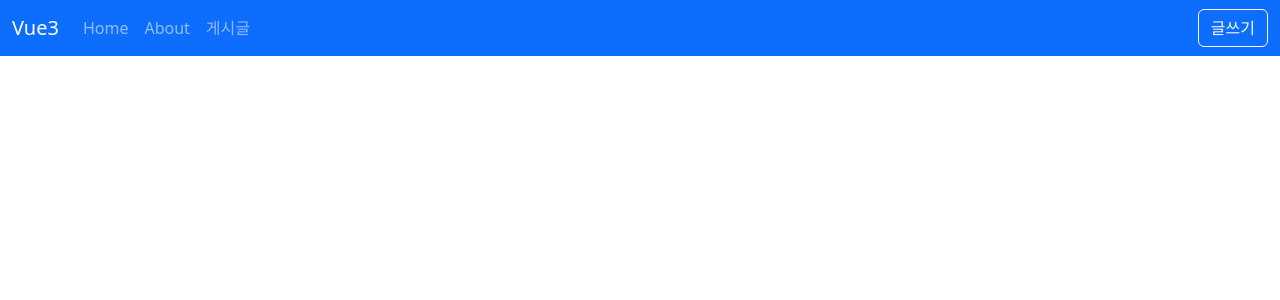
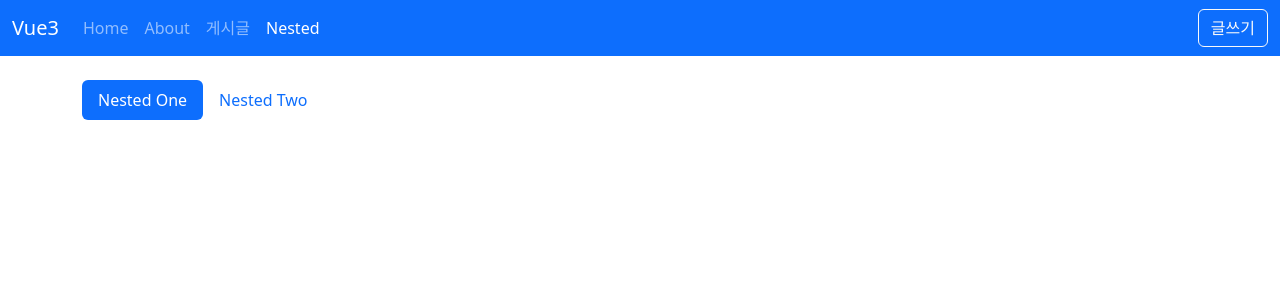
Before and after one commit to sybaek0725/vue3-posts, a Vue app: page /nested in a window 1280 px wide. Shown: the top 300 px of the page. Built offline with nearby package versions, Linux system fonts and the light colour scheme.

Commit message:
Vue Router 학습 : 404 Not Found & 중첩 라우트 적용
- 404 Not Found Route

```diff
--- a/src/layouts/TheHeader.vue
+++ b/src/layouts/TheHeader.vue
@@ -14,10 +14,7 @@
                 >
                     <span class="navbar-toggler-icon"></span>
                 </button>
-				<div
-					class="collapse navbar-collapse"
-					id="navbarSupportedContent"
-				>
+                <div class="collapse navbar-collapse" id="navbarSupportedContent">
                     <ul class="navbar-nav me-auto">
                         <li class="nav-item">
                             <RouterLink
@@ -29,28 +26,23 @@
                             >
                         </li>
                         <li class="nav-item">
-							<RouterLink
-								to="/about"
-								class="nav-link"
-								active-class="active"
+                            <RouterLink to="/about" class="nav-link" active-class="active"
                                 >About</RouterLink
                             >
                         </li>
                         <li class="nav-item">
-							<RouterLink
-								to="/posts"
-								class="nav-link"
-								active-class="active"
+                            <RouterLink to="/posts" class="nav-link" active-class="active"
                                 >게시글</RouterLink
+                            >
+                        </li>
+                        <li class="nav-item">
+                            <RouterLink to="/nested" class="nav-link" active-class="active"
+                                >Nested</RouterLink
                             >
                         </li>
                     </ul>
                     <div class="d-flex" role="search">
-						<button
-							class="btn btn-outline-light"
-							type="button"
-							@click="goPage"
-						>
+                        <button class="btn btn-outline-light" type="button" @click="goPage">
                             글쓰기
                         </button>
                     </div>
@@ -61,14 +53,14 @@
 </template>
 
 <script setup>
-import { useRouter } from 'vue-router';
+import { useRouter } from 'vue-router'
 
-const router = useRouter();
+const router = useRouter()
 const goPage = () => {
     router.push({
-		name: 'PostCreate',
-	});
-};
+        name: 'PostCreate'
+    })
+}
 </script>
 
 <style lang="scss" scoped></style>
--- a/src/router/index.js
+++ b/src/router/index.js
@@ -1,49 +1,61 @@
-import { createRouter, createWebHistory } from 'vue-router';
-import HomeView from '@/views/HomeView.vue';
-import AboutView from '@/views/AboutView.vue';
-import PostCreateView from '@/views/posts/PostCreateView.vue';
-import PostDetailView from '@/views/posts/PostDetailView.vue';
-import PostListView from '@/views/posts/PostListView.vue';
-import PostEditView from '@/views/posts/PostEditView.vue';
+import { createRouter, createWebHistory } from 'vue-router'
+import HomeView from '@/views/HomeView.vue'
+import AboutView from '@/views/AboutView.vue'
+import PostCreateView from '@/views/posts/PostCreateView.vue'
+import PostDetailView from '@/views/posts/PostDetailView.vue'
+import PostListView from '@/views/posts/PostListView.vue'
+import PostEditView from '@/views/posts/PostEditView.vue'
+import NotFoundView from '@/views/NotFoundView.vue'
+import NestedView from '@/views/nested/NestedView.vue'
 
 // 페이지 정보를 담음
 const routes = [
     {
         path: '/',
         name: 'Home',
-		component: HomeView,
+        component: HomeView
     },
     {
         path: '/about',
         name: 'About',
-		component: AboutView,
+        component: AboutView
     },
     {
         path: '/posts',
         name: 'PostList',
-		component: PostListView,
+        component: PostListView
     },
     {
         path: '/posts/create',
         name: 'PostCreate',
-		component: PostCreateView,
+        component: PostCreateView
     },
     {
         path: '/posts/:id',
         name: 'PostDetail',
-		component: PostDetailView,
+        component: PostDetailView
     },
     {
         path: '/posts/:id/edit',
         name: 'PostEdit',
-		component: PostEditView,
+        component: PostEditView
     },
-];
+    {
+        path: '/:pathMatch(.*)*',
+        name: 'NotFound',
+        component: NotFoundView
+    },
+    {
+        path: '/nested',
+        name: 'Nested',
+        component: NestedView
+    }
+]
 
 // 페이지 이동
 const router = createRouter({
     history: createWebHistory('/'),
-	routes,
-});
+    routes
+})
 
-export default router;
+export default router
--- /dev/null
+++ b/src/views/NotFoundView.vue
@@ -0,0 +1,17 @@
+<template>
+    <div class="text-center py-5">
+        <h1>Opps!</h1>
+        <h2>404 Not Found</h2>
+        <div class="text-muted">요청한 페이지를 찾을 수 없습니다.</div>
+        {{ $route.params.pathMatch }}
+        <div class="mt-4">
+            <RouterLink to="/">
+                <button class="btn btn-primary">HOME</button>
+            </RouterLink>
+        </div>
+    </div>
+</template>
+
+<script setup></script>
+
+<style lang="scss" scoped></style>
--- /dev/null
+++ b/src/views/nested/NestedView.vue
@@ -0,0 +1,16 @@
+<template>
+    <div>
+        <ul class="nav nav-pills">
+            <li class="nav-item">
+                <a class="nav-link active" aria-current="page" href="#">Nested One</a>
+            </li>
+            <li class="nav-item">
+                <a class="nav-link" href="#">Nested Two</a>
+            </li>
+        </ul>
+    </div>
+</template>
+
+<script setup></script>
+
+<style lang="scss" scoped></style>
```
Lines whose indentation alone changed are shown as unchanged.
